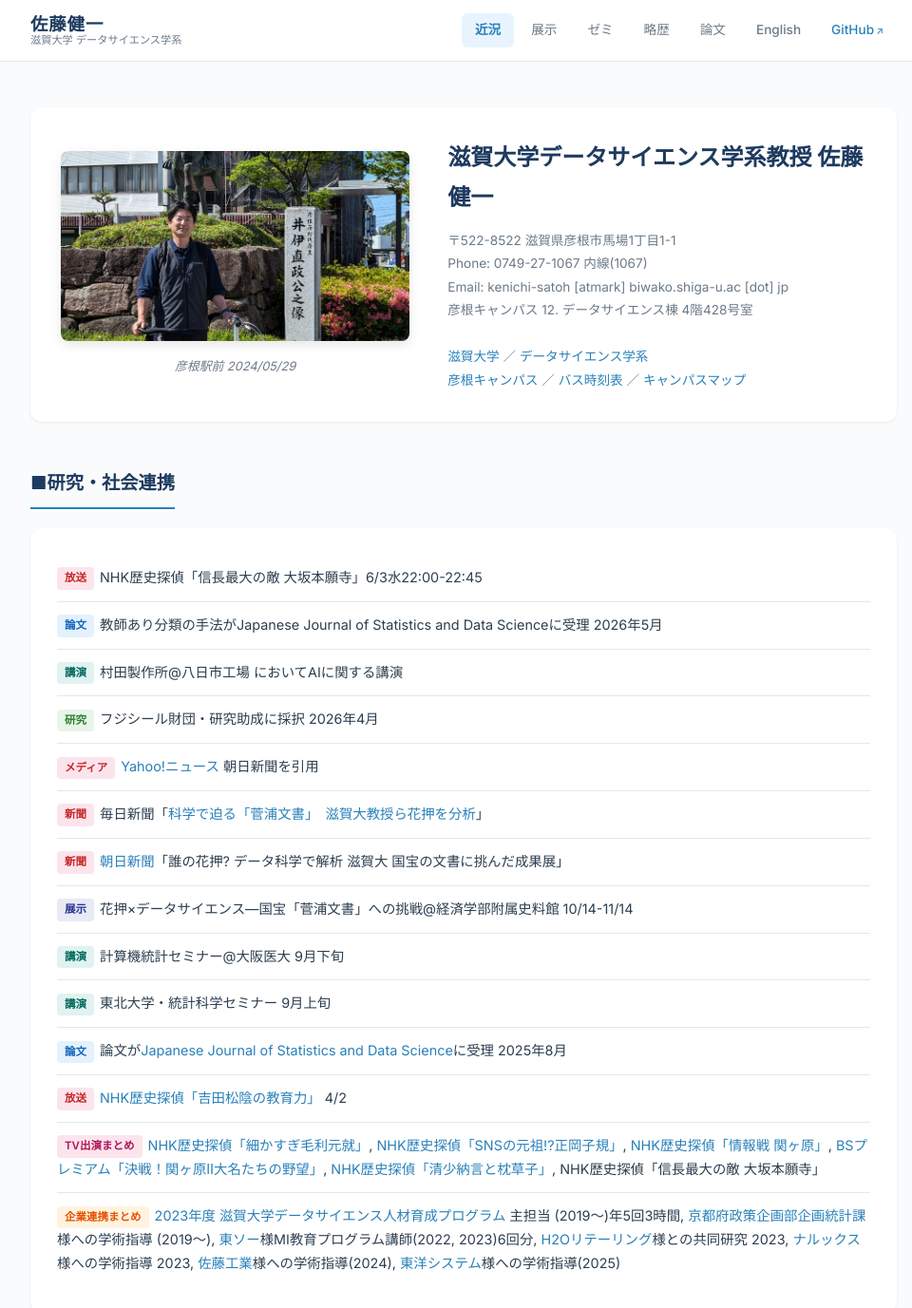
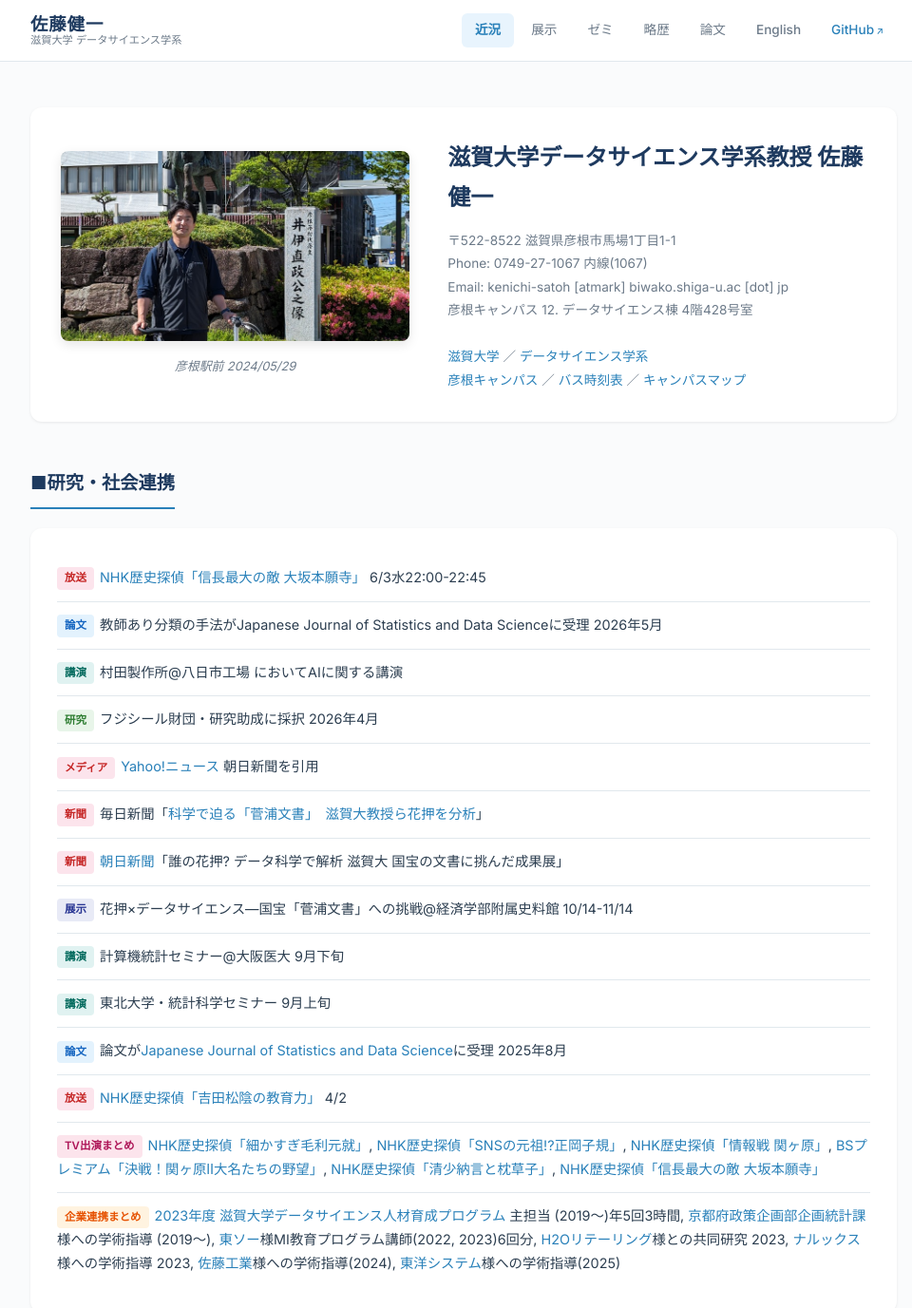
Before and after one commit to ksatohds/ksatohds.github.io, a Jekyll site: the page built from index.md, in a window 1280 px wide and 1400 px high. Shown: the top 1377 px of the window at 95% size, without its empty margins (152-1112 px from the left). Built offline with Jekyll 4.4.1, drawn with Linux system fonts in a browser that asks for light colours; part of the change alters nothing that is shown.

Commit message:
20260519 add NHK URL for Osaka Honganji episode
Co-Authored-By: Claude Opus 4.6 (1M context) <noreply@anthropic.com>

```diff
--- a/index.md
+++ b/index.md
@@ -29,7 +29,7 @@ title: 近況
   <h2 class="section-title">■研究・社会連携</h2>
   <div class="card">
     <ul class="news-list">
-      <li><span class="news-tag media">放送</span>NHK歴史探偵「信長最大の敵 大坂本願寺」6/3水22:00-22:45</li>
+      <li><span class="news-tag media">放送</span><a href="https://www.web.nhk/tv/an/rekishi-tantei/pl/series-tep-VR22V15XWL/ep/GPRWGV86XV">NHK歴史探偵「信長最大の敵 大坂本願寺」</a> 6/3水22:00-22:45</li>
       <li><span class="news-tag paper">論文</span>教師あり分類の手法がJapanese Journal of Statistics and Data Scienceに受理 2026年5月</li>
       <li><span class="news-tag talk">講演</span>村田製作所@八日市工場 においてAIに関する講演</li>
       <li><span class="news-tag research">研究</span>フジシール財団・研究助成に採択 2026年4月</li>
@@ -41,7 +41,7 @@ title: 近況
       <li><span class="news-tag talk">講演</span>東北大学・統計科学セミナー 9月上旬</li>
       <li><span class="news-tag paper">論文</span>論文が<a href="https://doi.org/10.1007/s42081-025-00314-0">Japanese Journal of Statistics and Data Science</a>に受理 2025年8月</li>
       <li><span class="news-tag media">放送</span><a href="https://www.nhk.jp/p/rekishi-tantei/ts/VR22V15XWL/episode/te/2Z7QR3WJWG/">NHK歴史探偵「吉田松陰の教育力」</a> 4/2</li>
-      <li><span class="news-tag tv">TV出演まとめ</span><a href="https://www.nhk-ondemand.jp/goods/G2021114244SA000/">NHK歴史探偵「細かすぎ毛利元就」</a>, <a href="https://www.nhk-ondemand.jp/goods/G2022123781SA000/?np_banID=top_nw_m_123781">NHK歴史探偵「SNSの元祖!?正岡子規」</a>, <a href="https://www.nhk.jp/p/rekishi-tantei/ts/VR22V15XWL/episode/te/85NPJ89265/">NHK歴史探偵「情報戦 関ヶ原」</a>, <a href="https://www.nhk-ondemand.jp/goods/G2023126003SA000/">BSプレミアム「決戦！関ヶ原Ⅱ大名たちの野望」</a>, <a href="https://www.nhk.jp/p/rekishi-tantei/ts/VR22V15XWL/episode/te/6XVLZRRX8Q/">NHK歴史探偵「清少納言と枕草子」</a>, NHK歴史探偵「信長最大の敵 大坂本願寺」</li>
+      <li><span class="news-tag tv">TV出演まとめ</span><a href="https://www.nhk-ondemand.jp/goods/G2021114244SA000/">NHK歴史探偵「細かすぎ毛利元就」</a>, <a href="https://www.nhk-ondemand.jp/goods/G2022123781SA000/?np_banID=top_nw_m_123781">NHK歴史探偵「SNSの元祖!?正岡子規」</a>, <a href="https://www.nhk.jp/p/rekishi-tantei/ts/VR22V15XWL/episode/te/85NPJ89265/">NHK歴史探偵「情報戦 関ヶ原」</a>, <a href="https://www.nhk-ondemand.jp/goods/G2023126003SA000/">BSプレミアム「決戦！関ヶ原Ⅱ大名たちの野望」</a>, <a href="https://www.nhk.jp/p/rekishi-tantei/ts/VR22V15XWL/episode/te/6XVLZRRX8Q/">NHK歴史探偵「清少納言と枕草子」</a>, <a href="https://www.web.nhk/tv/an/rekishi-tantei/pl/series-tep-VR22V15XWL/ep/GPRWGV86XV">NHK歴史探偵「信長最大の敵 大坂本願寺」</a></li>
       <li><span class="news-tag collab">企業連携まとめ</span><a href="http://ohmi-dsi.jp/program/">2023年度 滋賀大学データサイエンス人材育成プログラム</a> 主担当 (2019〜)年5回3時間, <a href="http://www.pref.kyoto.jp/info/gyosei/soshiki/026/index.html">京都府政策企画部企画統計課</a>様への学術指導 (2019〜), <a href="https://www.tosoh.co.jp/">東ソー</a>様MI教育プログラム講師(2022, 2023)6回分, <a href="https://www.h2o-retailing.co.jp/ja/index.html">H2Oリテーリング</a>様との共同研究 2023, <a href="https://www.nalux.co.jp/">ナルックス</a>様への学術指導 2023, <a href="https://www.satokogyo.co.jp/">佐藤工業</a>様への学術指導(2024), <a href="https://toyo-system.co.jp/">東洋システム</a>様への学術指導(2025)</li>
     </ul>
   </div>
```
